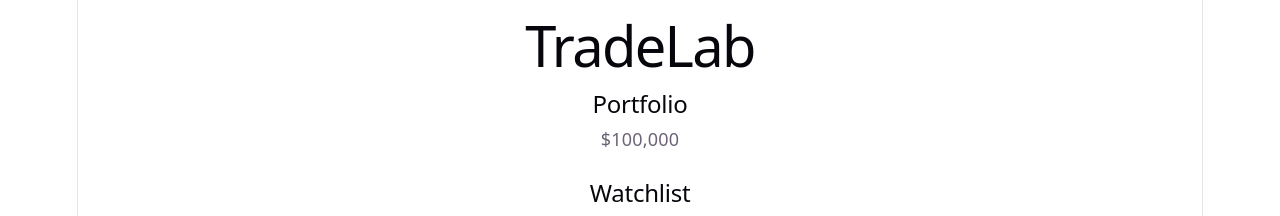
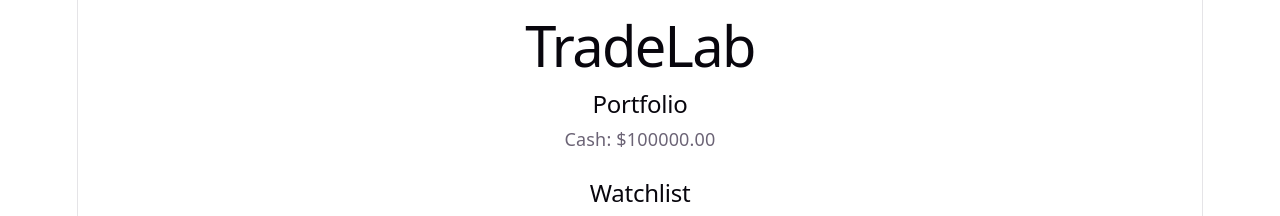
Before and after one commit to BrianLim35/tradelab, a React (Vite) app: page / in a window 1280 px wide. Shown: the top 216 px of the page. Built offline with nearby package versions, Linux system fonts and the light colour scheme.

Commit message:
Update cash feature

```diff
--- a/src/App.tsx
+++ b/src/App.tsx
@@ -32,12 +32,21 @@ const stocks: Stock[] = [
 function App() {
     const [selectedStock, setSelectedStock] = useState<Stock | null>(null);
     const [trades, setTrades] = useState<Trade[]>([]);
+    const [cash, setCash] = useState<number>(100000);
 
     function handleTrade(trade: Trade) {
+        const tradeValue = trade.quantity * trade.price;
+
+        if (trade.side === "BUY") {
+            setCash((currentCash) => currentCash - tradeValue);
+        } else {
+            setCash((currentCash) => currentCash + tradeValue);
+        }
+
         setTrades((currentTrades) => [
             ...currentTrades,
             trade
-        ])
+        ]);
     }
 
     return (
@@ -45,7 +54,7 @@ function App() {
             <h1>TradeLab</h1>
 
             <h2>Portfolio</h2>
-            <p>$100,000</p>
+            <p>Cash: ${cash.toFixed(2)}</p>
 
             <br/>
 
--- a/src/models/Position.ts
+++ b/src/models/Position.ts
@@ -0,0 +1,4 @@
+export interface Position {
+    symbol: string;
+    quantity: number;
+}
```
